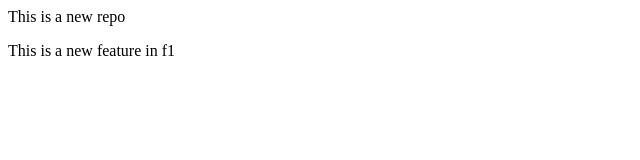
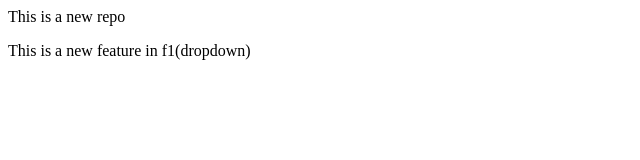
Before and after one commit to Rounakd323/localrepo, a plain HTML site: page index.html in a window 1280 px wide. Shown: the full height of the page, 0-640 px from the left. Drawn offline with Linux system fonts and the light colour scheme.

Commit message:
Added Dropdown

```diff
--- a/index.html
+++ b/index.html
@@ -1,2 +1,2 @@
 <p>This is a new repo  </p>
-<p>This is a new feature in f1</p>
+<p>This is a new feature in f1(dropdown)</p>
```
